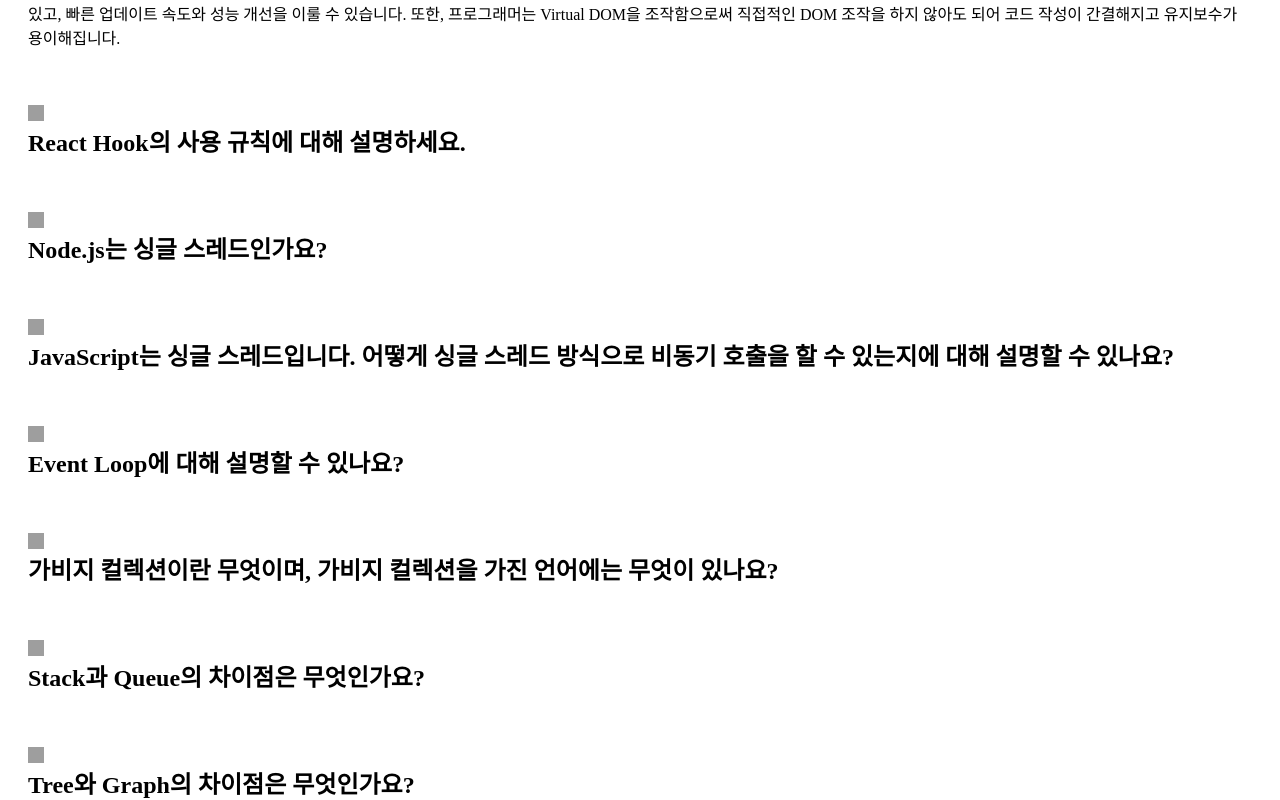
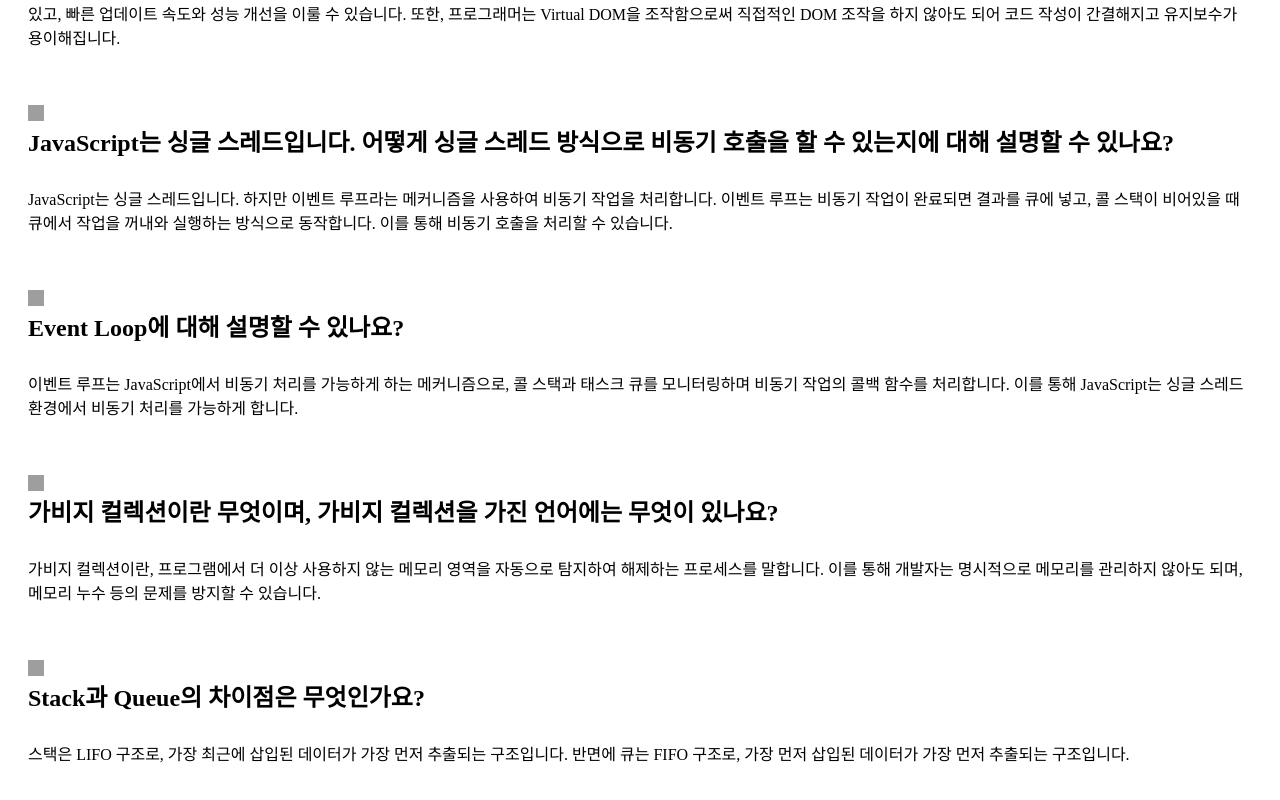
Before and after one commit to shdomi8599/tech-note, a Next.js app: page / in a window 1280 px wide. Shown: the part 7026-7826 px from the top of the page. Built offline with nearby package versions, Linux system fonts and the light colour scheme; grey boxes are pictures that could not be loaded.

Commit message:
feat : 데이터 추가

```diff
--- a/constant/constant.ts
+++ b/constant/constant.ts
@@ -200,39 +200,37 @@ export const COOKAPPS: Category[] = [
         content:
           "Virtual DOM은 실제 DOM(Document Object Model)을 추상화한 가상 객체입니다. 기존에는 상태 변화가 일어날 때마다 전체 DOM을 다시 그려야 하는 번거로움이 있었는데, Virtual DOM은 상태 변화 시 변경된 부분만 가상 DOM에 적용하고 이전 상태와 새로운 상태를 비교하여 실제 DOM에 최소한의 변경만 적용하게 됩니다. 이렇게 하면 불필요한 DOM 조작을 최소화할 수 있고, 빠른 업데이트 속도와 성능 개선을 이룰 수 있습니다. 또한, 프로그래머는 Virtual DOM을 조작함으로써 직접적인 DOM 조작을 하지 않아도 되어 코드 작성이 간결해지고 유지보수가 용이해집니다.",
       },
-      "React Hook의 사용 규칙에 대해 설명하세요.": {
-        star: "",
-        content: "",
-      },
-      "Node.js는 싱글 스레드인가요?": {
-        star: "",
-        content: "",
-      },
       "JavaScript는 싱글 스레드입니다. 어떻게 싱글 스레드 방식으로 비동기 호출을 할 수 있는지에 대해 설명할 수 있나요?":
         {
           star: "",
-          content: "",
+          content:
+            "JavaScript는 싱글 스레드입니다. 하지만 이벤트 루프라는 메커니즘을 사용하여 비동기 작업을 처리합니다. 이벤트 루프는 비동기 작업이 완료되면 결과를 큐에 넣고, 콜 스택이 비어있을 때 큐에서 작업을 꺼내와 실행하는 방식으로 동작합니다. 이를 통해 비동기 호출을 처리할 수 있습니다.          ",
         },
       "Event Loop에 대해 설명할 수 있나요?": {
         star: "",
-        content: "",
+        content:
+          "이벤트 루프는 JavaScript에서 비동기 처리를 가능하게 하는 메커니즘으로, 콜 스택과 태스크 큐를 모니터링하며 비동기 작업의 콜백 함수를 처리합니다. 이를 통해 JavaScript는 싱글 스레드 환경에서 비동기 처리를 가능하게 합니다.",
       },
       "가비지 컬렉션이란 무엇이며, 가비지 컬렉션을 가진 언어에는 무엇이 있나요?":
         {
           star: "",
-          content: "",
+          content:
+            "가비지 컬렉션이란, 프로그램에서 더 이상 사용하지 않는 메모리 영역을 자동으로 탐지하여 해제하는 프로세스를 말합니다. 이를 통해 개발자는 명시적으로 메모리를 관리하지 않아도 되며, 메모리 누수 등의 문제를 방지할 수 있습니다.",
         },
       "Stack과 Queue의 차이점은 무엇인가요?": {
         star: "",
-        content: "",
+        content:
+          "스택은 LIFO 구조로, 가장 최근에 삽입된 데이터가 가장 먼저 추출되는 구조입니다. 반면에 큐는 FIFO 구조로, 가장 먼저 삽입된 데이터가 가장 먼저 추출되는 구조입니다. ",
       },
       "Tree와 Graph의 차이점은 무엇인가요?": {
         star: "",
-        content: "",
+        content:
+          "트리는 루트 노드에서 시작하여 각 노드가 최대 하나의 부모 노드와 여러 개의 자식 노드를 가지는 계층적인 구조를 이루는 자료 구조입니다. 그래프는 노드(Node)와 간선(Edge)으로 구성된 자료 구조로, 노드들이 서로 연결되어 있습니다. 따라서, 트리는 그래프의 일종으로 생각할 수 있지만, 트리는 사이클이 없는 구조이며, 그래프는 사이클이 있을 수도 있습니다.",
       },
       "이진 탐색 방법에 대해 설명할 수 있나요?": {
         star: "",
-        content: "",
+        content:
+          "이진 탐색(Binary Search)은 정렬된 배열에서 중간값과 비교하여 탐색 범위를 절반씩 줄여가며 값을 찾아내는 탐색 알고리즘입니다. 탐색 대상이 정렬된 배열에 있을 때, 시간 복잡도는 O(log n)이며, 순차 탐색보다 빠르게 동작합니다.",
       },
     },
   },
```
Also changed, not shown: 2 other files (tests, documents, lock files or other folders).
